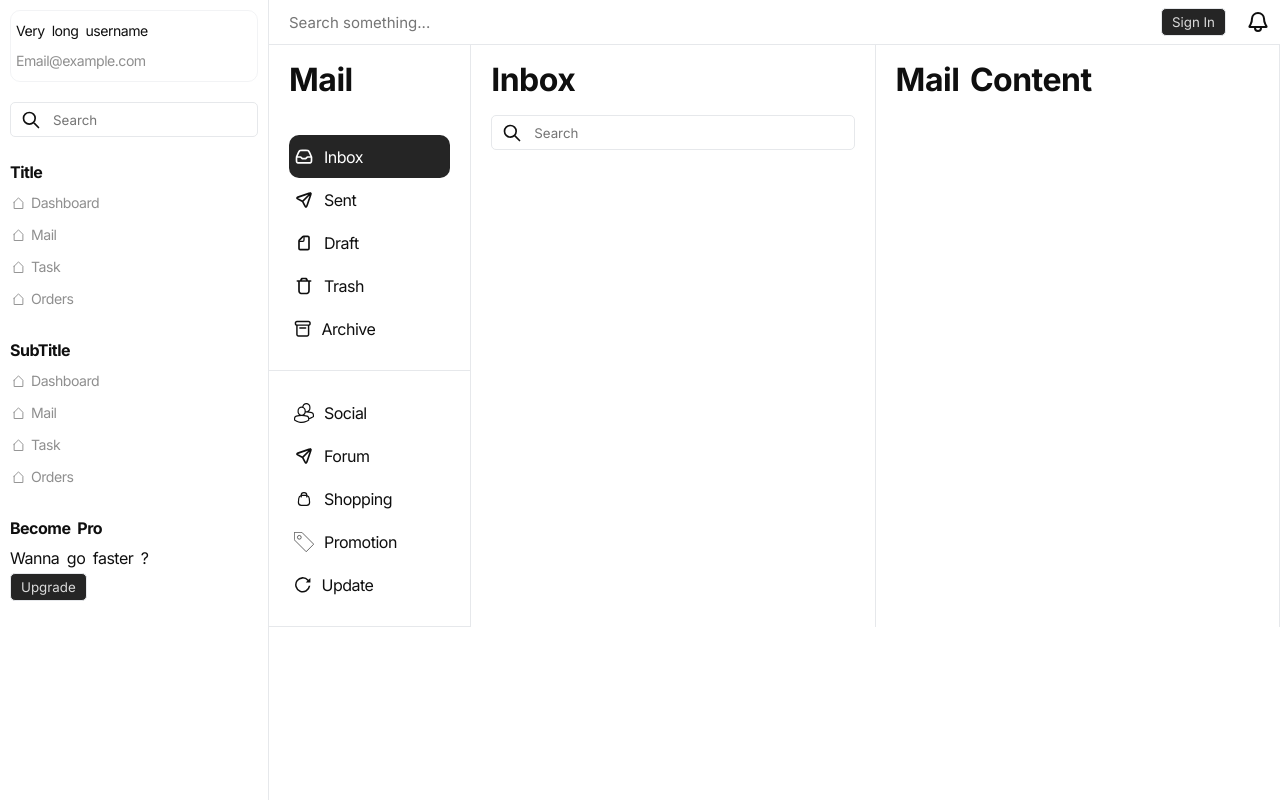
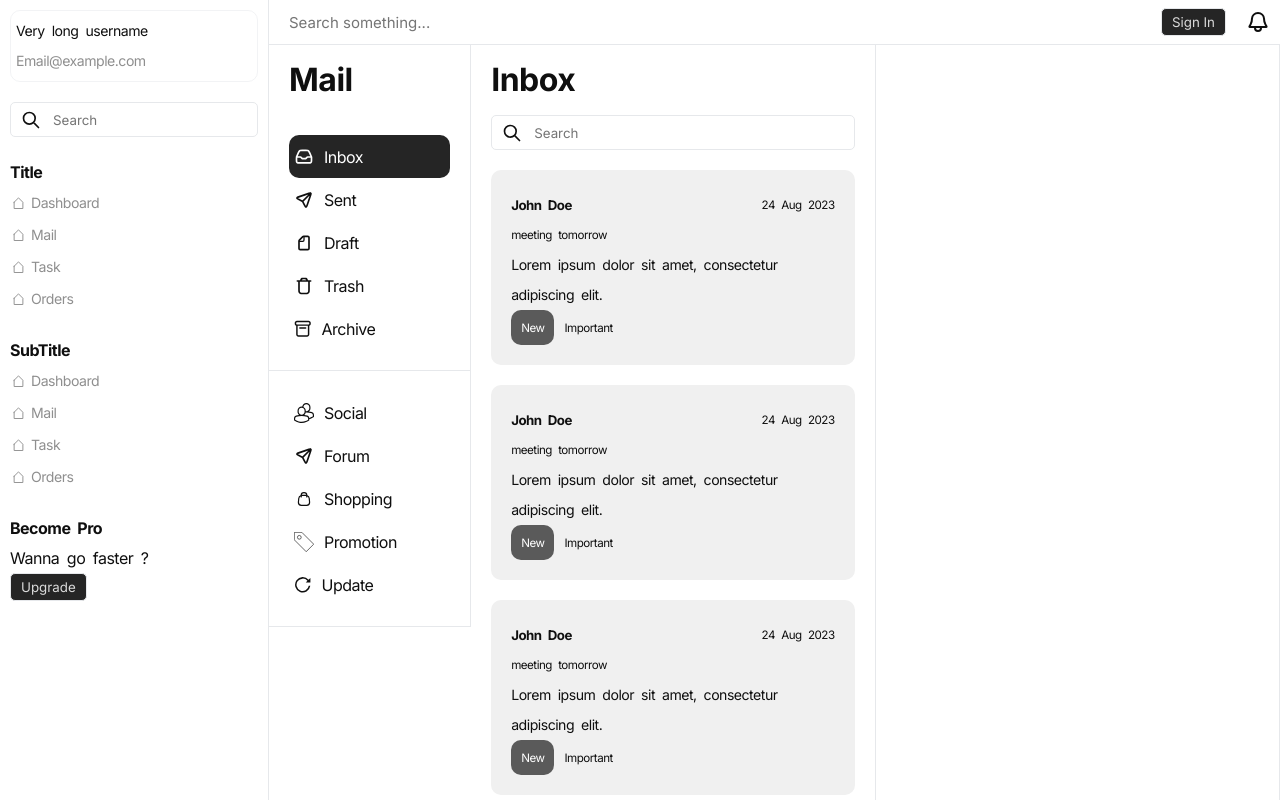
Before and after one commit to monority/dashboard, a React (Vite) app: page /mail in a window 1280 px wide. Shown: the top 800 px of the page. Built offline with nearby package versions, Linux system fonts and the light colour scheme.

Commit message:
:art: enhance Mail component; add MailCard for displaying mail items and update layout styles for better organization

```diff
--- a/src/assets/sass/_reset.scss
+++ b/src/assets/sass/_reset.scss
@@ -83,6 +83,8 @@ p {
 	--bg_color01: rgb(255, 255, 255);
 	--bg_color02: rgb(37, 37, 37);
 	--bg_color03: rgb(223, 223, 223);
+	--bg_color04: rgb(90, 90, 90);
+	--bg_color05: rgb(240, 240, 240);
 	--border_color01: 1px solid rgb(230 232 235/ 1);
 	--border_color02: 1px solid rgb(230 232 235/ 0.5);
 	--box_shadow01: rgba(0, 0, 0, 0.068) 0px 3px 8px;
--- a/src/assets/sass/pages/_mail.scss
+++ b/src/assets/sass/pages/_mail.scss
@@ -1,59 +1,99 @@
 @use "../components/utils/variables" as v;
-.mail_page{
+
+.mail_page {
 	height: 100%;
-	.container,.sidebar
-	{
+
+	.container,
+	.sidebar {
 		height: 100%;
 	}
-	.container_mail{
+
+	.container_mail {
 		display: flex;
 	}
-	.menu_item{
+
+	.menu_item {
 		display: flex;
 		gap: 1rem;
 		align-items: center;
 		padding: 0.65rem 0.5rem;
 		border-radius: 1rem;
-		.element{
+
+		.element {
 			display: flex;
 			align-items: center;
 		}
 	}
-	.pad_inline{
+
+	.pad_inline {
 		padding-inline: 2rem;
 	}
-	.pad_base{
+
+	.pad_base {
 		padding: 2rem;
 	}
-	.selected{
+
+	.selected {
 		background-color: var(--bg_color02);
 		color: white;
 	}
-	.sidebar{
+
+	.sidebar {
 		height: 100%;
 		flex-basis: 20%;
-		.wrapper_sidebar{
+
+		.wrapper_sidebar {
 			border-bottom: var(--border_color01);
 		}
-		ul{
+
+		ul {
 			padding: 2rem;
 		}
 
 	}
-	.element_title{padding: 2rem;}
-	.content{
+
+	.element_title {
+		padding: 2rem;
+	}
+
+	.content {
 		flex-basis: 40%;
 
 	}
-	.mail_content{
+
+	.mail_content {
 		flex-basis: 40%
 	}
-	.border_sidebar{
+
+	.border_sidebar {
 		border-bottom: none;
 		border-right: var(--border_color01);
-		@media (max-width: v.$lg_breakpoint){
+
+		@media (max-width: v.$lg_breakpoint) {
 			border-bottom: var(--border_color01);
 
 		}
 	}
+
+	.container_mailcontent {
+		display: flex;
+		flex-direction: column;
+		gap: 2rem;
+
+		width: 100%;
+	}
+	.mail_box{
+		display: flex;
+		flex-direction: column;
+		padding: 2rem;
+	background-color: var(--bg_color05);
+		border-radius: 1rem;
+	}
+
+	.badge-new {
+		background-color: var(--bg_color04);
+		color: white;
+		padding: 0.25rem 1rem;
+		border-radius: 1rem;
+	}
 }
--- a/src/display/components/ui/element/MailCard.jsx
+++ b/src/display/components/ui/element/MailCard.jsx
@@ -1,21 +1,31 @@
 import React from 'react'
 
-const MailCard = ({ fullName,date,subtitle,content,badge }) => {
+const MailCard = ({ fullName, date, subtitle, content, badge }) => {
     return (
         <>
-			<div className="mail_box">
+            <div className="mail_box w_100">
                 <div className="element_between">
-					<p>{fullName}</p>
-					<p>{date}</p>
+                    <h5>{fullName}</h5>
+                    <p className='text_size1'>{date}</p>
                 </div>
                 <div className="element_subtitle">
-				<p>{subtitle}</p>
+                    <p className='text_size1 text_color01'>{subtitle}</p>
                 </div>
                 <div className="element_message">
-				<p>{content}</p>
+                    <p className="text_size2">{content}</p>
                 </div>
-				<div className="element_badge">
-					<p>{badge}</p>
+                <div className="flex gap1 a_center">
+                    {badge && badge.map((item, index) => {
+                        const isObject = typeof item === 'object';
+                        const badgeText = isObject ? item.text : item;
+                        const badgeType = isObject ? item.type : item.toLowerCase().replace(/\s+/g, '-');
+
+                        return (
+                            <div key={index} className={`badge text_size1 badge-${badgeType}`}>
+                                <p>{badgeText}</p>
+                            </div>
+                        );
+                    })}
                 </div>
             </div>
         </>
--- a/src/display/pages/home/Mail.jsx
+++ b/src/display/pages/home/Mail.jsx
@@ -2,13 +2,56 @@ import React from 'react'
 import { useState } from 'react';
 import Icon from '../../components/utils/Icon';
 import Input from './../../components/utils/base/Input';
+import MailCard from '../../components/ui/element/MailCard';
 
 const Mail = () => {
-	const [selectedMenu, setSelectedMenu] = useState('Inbox'); // Default selected item
-
+	const [selectedMenu, setSelectedMenu] = useState('Inbox');
+	const mailcontent = [
+		{
+		fullName: 'John Doe',
+		date: '24 Aug 2023',
+		subtitle: 'meeting tomorrow',
+		content: 'Lorem ipsum dolor sit amet, consectetur adipiscing elit.',
+		badge: ['New', 'Important']
+	},
+		{
+		fullName: 'John Doe',
+		date: '24 Aug 2023',
+		subtitle: 'meeting tomorrow',
+		content: 'Lorem ipsum dolor sit amet, consectetur adipiscing elit.',
+		badge: ['New', 'Important']
+	},
+		{
+		fullName: 'John Doe',
+		date: '24 Aug 2023',
+		subtitle: 'meeting tomorrow',
+		content: 'Lorem ipsum dolor sit amet, consectetur adipiscing elit.',
+		badge: ['New', 'Important']
+	},
+		{
+		fullName: 'John Doe',
+		date: '24 Aug 2023',
+		subtitle: 'meeting tomorrow',
+		content: 'Lorem ipsum dolor sit amet, consectetur adipiscing elit.',
+		badge: ['New', 'Important']
+	},
+	]
 	const handleMenuClick = (menuName) => {
 		setSelectedMenu(menuName);
 	};
+
+	const mailMap = mailcontent.map((mail, index) => {
+		return (
+			<MailCard
+				key={index}
+				fullName={mail.fullName}
+				date={mail.date}
+				subtitle={mail.subtitle}
+				content={mail.content}
+				badge={mail.badge}
+			/>
+		)
+	})
 
 	return (
 		<div id="dashboard" className='mail_page'>
@@ -153,8 +196,8 @@ const Mail = () => {
 					<div className="element_title">
 						<h1>{selectedMenu}</h1>
 					</div>
-					<div className="wrapper pad_inline">
-						<div className="element">
+					<div className="container_column pad_inline gap2">
+						<div className="wrapper w_100">
 
 							<div className="element">
 								<Input
@@ -165,11 +208,13 @@ const Mail = () => {
 								/>
 							</div>
 						</div>
+						<div className="container_mailcontent">
+							{mailMap}
+						</div>
 					</div>
 				</div>
 				<div className="mail_content border_sidebar">
 					<div className="element_title">
-						<h1>Mail Content</h1>
 
 					</div>
 				</div>
```
Lines whose indentation alone changed are shown as unchanged.
